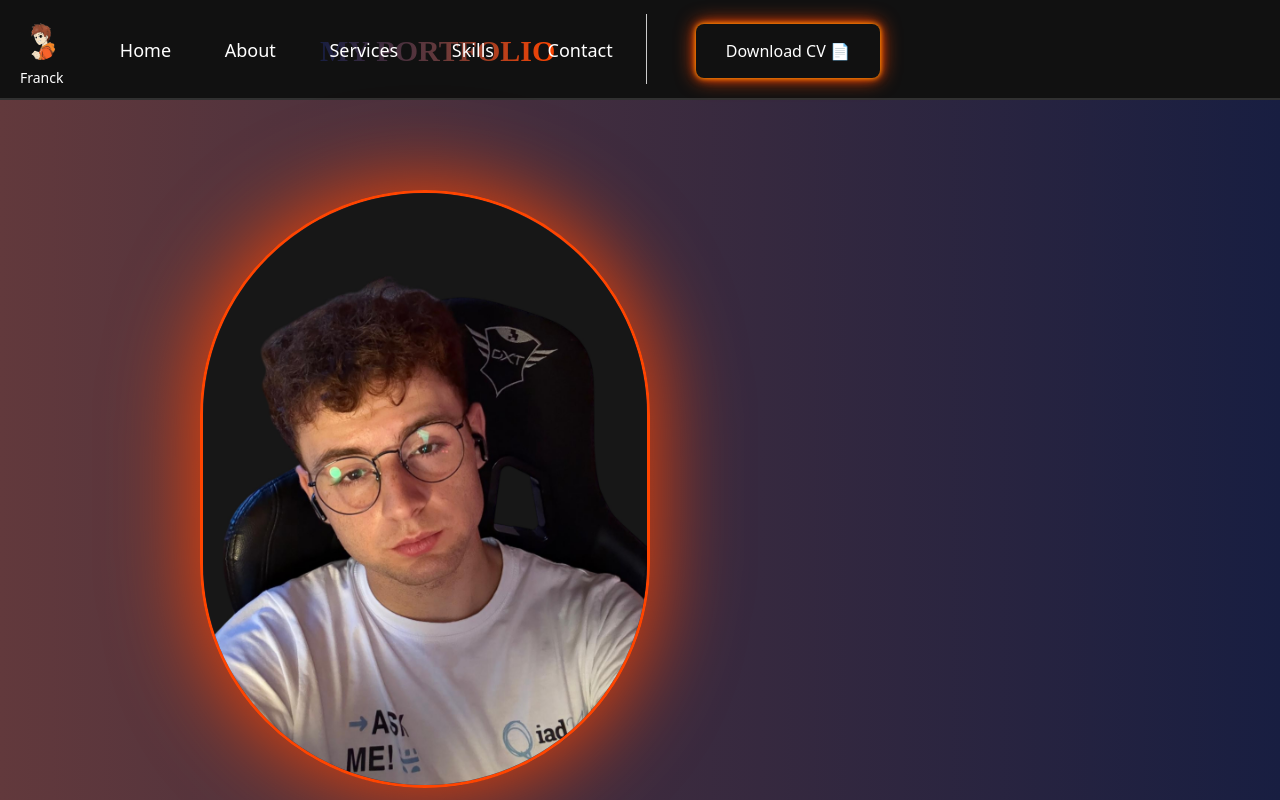
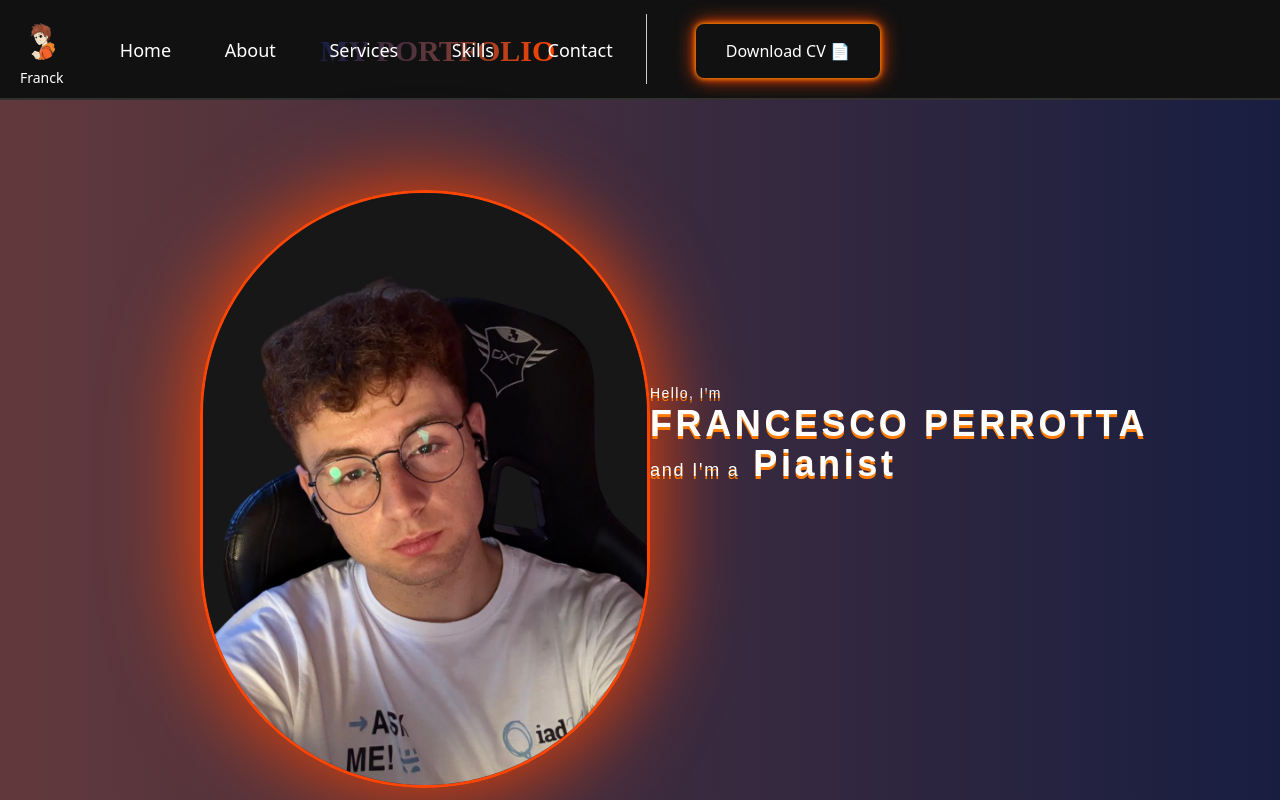
Before and after one commit to JustFr4nck/MyPersonalPortfolio, a Vue app in the folder my-personal-portfolio/: page / in a window 1280 px wide. Built offline with nearby package versions, Linux system fonts and the light colour scheme.

Commit message:
autotyping and homeBody upgrade

```diff
--- a/my-personal-portfolio/src/assets/main.css
+++ b/my-personal-portfolio/src/assets/main.css
@@ -1,6 +1,10 @@
 @import "tailwindcss";
 @import url('https://fonts.googleapis.com/css2?family=Winky+Rough:ital,wght@0,300..900;1,300..900&display=swap');
 @import url('https://fonts.googleapis.com/css2?family=Luckiest+Guy&display=swap');
+@import url('https://fonts.googleapis.com/css2?family=Space+Grotesk:wght@500&display=swap');
+
+
+
 .winky-rough-title {
   font-family: "Winky Rough", sans-serif;
   font-optical-sizing: auto;
@@ -97,3 +101,34 @@ body{
               0 0 40px orangered;
 
 }
+
+
+.cool-font {
+  font-family: 'Space Grotesk', sans-serif;
+  color: white;
+  letter-spacing: 0.1em;
+  text-shadow: 0px 3px rgb(255, 123, 0);
+  transition: all 0.3s ease-in-out;
+  position: relative;
+  display: inline-block;
+}
+
+.autotyper {
+  font-family: monospace;
+  font-size: 28px;
+  border-right: 2px solid black;
+  white-space: nowrap;
+  overflow: hidden;
+  display: inline-block;
+}
+
+.cursor {
+  display: inline-block;
+  animation: blink 1s step-start infinite;
+}
+
+@keyframes blink {
+  50% {
+    opacity: 0;
+  }
+}
--- a/my-personal-portfolio/src/components/MyHome.vue
+++ b/my-personal-portfolio/src/components/MyHome.vue
@@ -1,10 +1,70 @@
 <template>
-    <div class="homeDiv">
-        <img src="../assets/images/me2.jpg" alt="">
+
+    <div class="flex flex-row">
+        <div class="homeDiv basis-1/2">
+            <img src="../assets/images/me2.jpg" alt="">
+        </div>
+        <div class="basis-1/2 mt-70">
+            <p class=" text-sm cool-font">Hello, I'm</p>
+            <br>
+            <p class="cool-font text-4xl font-extrabold">FRANCESCO PERROTTA</p>
+            <br>
+            <span class="cool-font text-lg">and I'm a &nbsp;</span>
+            <span class="cool-font font-extrabold text-4xl"> {{ textShowed }}</span><span class=" text-4xl cursor cool-font">|</span>
+
+        </div>
     </div>
+
 </template>
 
 
-<script>
+<script setup>
+
+    import {ref, onMounted} from 'vue';
+
+    var messages = [
+
+        "Fullstak developer",
+        "Pianist",
+        "Web developer",
+        "I.C.T. Student"
+    ];
+
+    const textShowed = ref('');
+    let currentIndex = 0;
+    let charIndex = 0;
+    let isDeleting = false;
+
+    const type = () => {
+
+        const current = messages[currentIndex];
+
+        if(isDeleting){
+            charIndex--;
+            textShowed.value = current.substring(0, charIndex);
+        }
+        else{
+            charIndex++;
+            textShowed.value = current.substring(0, charIndex);
+        }
+
+        let speed = isDeleting ? 50 : 100;
+
+        if(!isDeleting && charIndex === current.length + 1){
+            isDeleting = true;
+            speed = 1000;
+        }
+
+        if(isDeleting && charIndex === 0){
+
+            isDeleting = false;
+            currentIndex = (currentIndex + 1) % messages.length;
+            speed = 300;
+        }
+
+        setTimeout(type, speed);
+    };
+
+    onMounted(type);
 
 </script>
```
